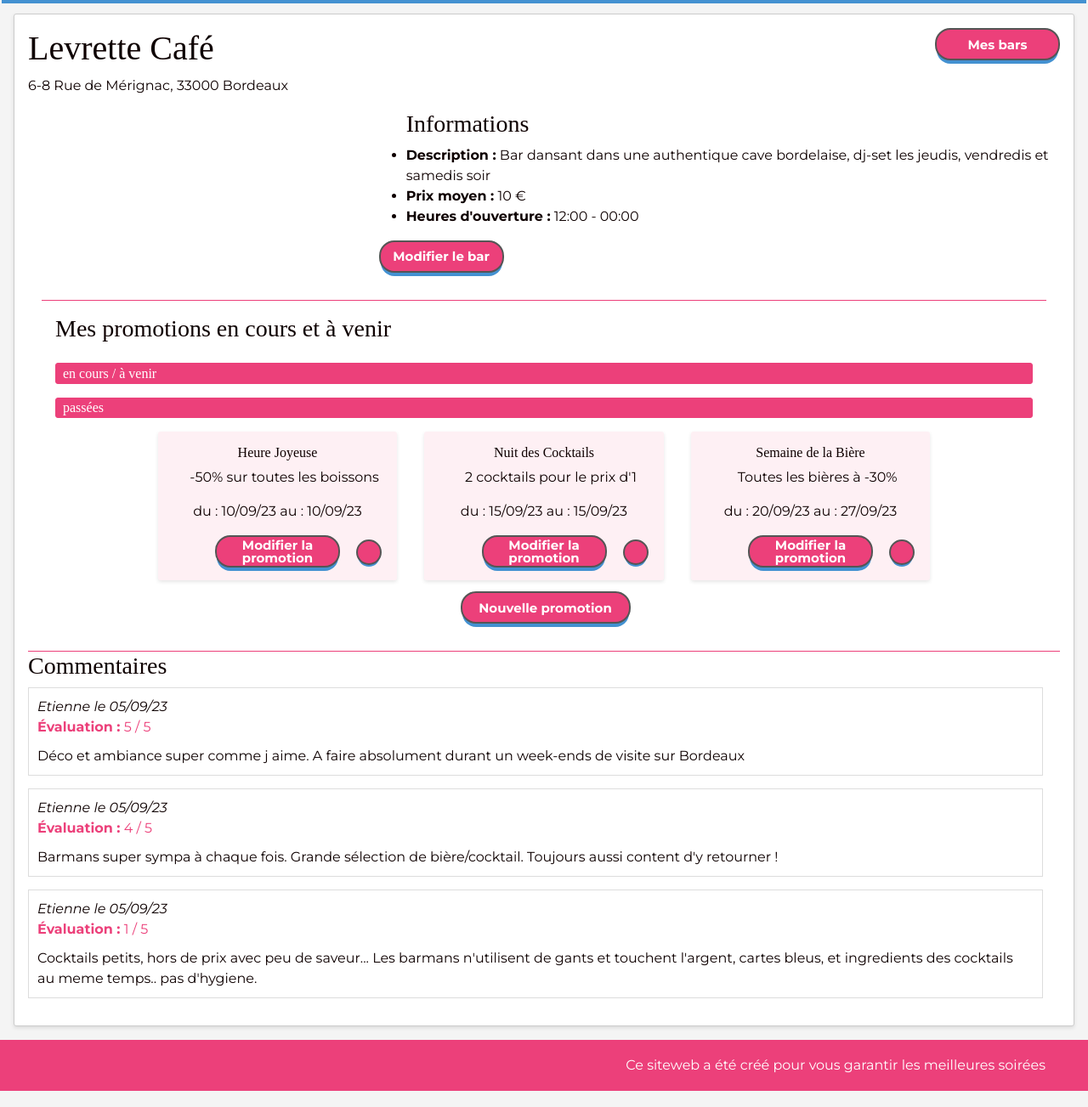
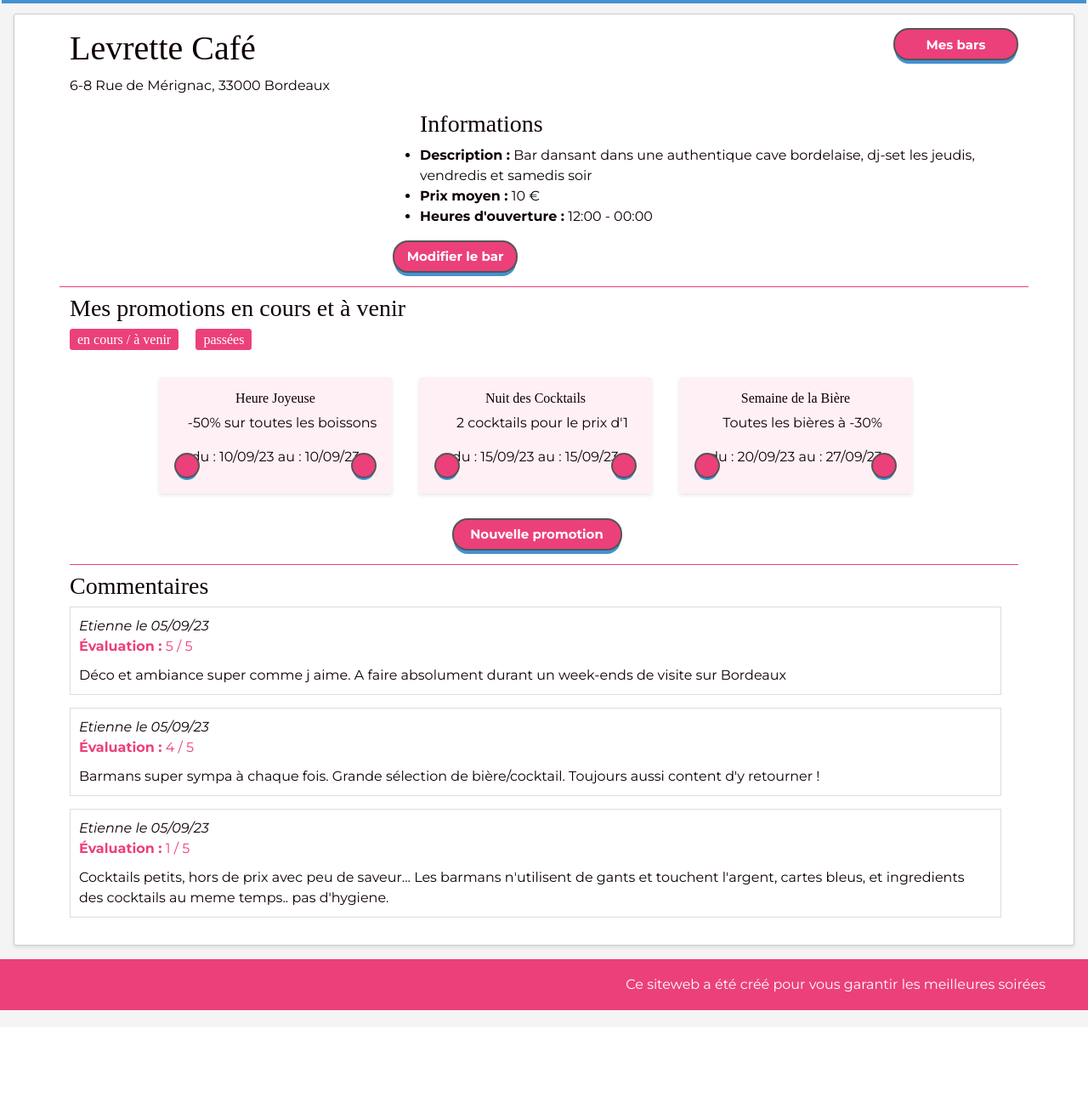
Before and after one commit to ElodieFaure/Boojee_Night, a Rails app: page /barman/bars/1 in a window 1280 px wide. Shown: the part 66-1369 px from the top of the page at 85% size. After the commit the page ends 1275 px from the top, so only its background shows below. Run offline with Rails 7, Linux system fonts and the light colour scheme; a user stored in the database is signed in; data comes from the database, SQL or seed files in the repository; style sheets or scripts are compiled from the project's sources; some libraries are stand-ins or nearby versions; some web fonts are replaced.

Commit message:
show barman bar updated

```diff
--- a/app/assets/stylesheets/components/_tooltip.scss
+++ b/app/assets/stylesheets/components/_tooltip.scss
@@ -29,3 +29,10 @@ progress::-webkit-progress-value {
   right: 20px;
 
 }
+
+.info-button {
+  position: absolute;
+  top: 10px;
+  right: 18px;
+
+}
--- a/app/assets/stylesheets/pages/_barman_bars_index.scss
+++ b/app/assets/stylesheets/pages/_barman_bars_index.scss
@@ -50,6 +50,32 @@
 }
 
 .button-card-barman-delete:hover {
+  box-shadow: 0 0 #fff;
+  transform: translateY(1px);
+}
+
+.button-card-barman-edit{
+  display: flex;
+  align-items: center;
+  justify-content: center;
+  line-height: 1;
+  text-decoration: none;
+  color: #ffffe0;
+  font-size: 15px;
+  border-radius: 18px;
+  height: 30px;
+  font-weight: bold;
+  border: 2px solid #555555;
+  transition: 0.3s;
+  box-shadow: 0px 4px 0px -2px rgba(67, 145, 209, 1);
+  background-color: #ec407a;
+  position: absolute;
+  left: 18px;
+  width: 30px;
+  bottom: 18px
+}
+
+.button-card-barman-edit:hover {
   box-shadow: 0 0 #fff;
   transform: translateY(1px);
 }
--- a/app/views/barman/bars/show.html.erb
+++ b/app/views/barman/bars/show.html.erb
@@ -1,4 +1,5 @@
 <div class="bar-card-show p-3 m-3">
+  <div class="container">
     <div class="row mb-3">
       <div class="title-button">
         <h1><%= @bar.name %></h1>
@@ -27,7 +28,6 @@
           <li><strong>Description :</strong> <%= @bar.description %></li>
           <li><strong>Prix moyen :</strong> <%= @bar.average_price %> €</li>
           <li><strong>Heures d'ouverture :</strong> <%= @bar.open_at.strftime("%H:%M") %> - <%= @bar.close_at.strftime("%H:%M") %></li>
-
         </ul>
           <button type="button" class="button" data-bs-toggle="modal" data-bs-target="#modify-form">
           Modifier le bar
@@ -73,19 +73,20 @@
           </div>
       </div>
     </div>
-
-  <div class="bar-info row justify-content-around m-3 p-3">
-    <ul><h3 class="aaa">Mes promotions en cours et à venir</h3></ul>
+    <div class="bar-info row justify-content-around">
+      <h3 class="mt-2">Mes promotions en cours et à venir</h3>
+      <div>
         <h6 class= "select-show" ><%= link_to 'en cours / à venir', :select => "upcoming" %></h6>
         <h6 class= "select-show" ><%= link_to 'passées', :select => "past" %></h6>
+      </div>
         <div class="d-flex justify-content-center">
             <% @promos.each do |promo| %>
-              <div class="promo-card mx-3">
+                <div class="promo-card m-3">
                   <div class="row">
                     <div class="col-2"></div>
                     <h6 class="col-8"><%= promo.name %></h6>
                     <div class="col-2 position-relative" data-controller="tooltip">
-                    <i class="fa-solid fa-circle-info fa-lg" style="color: #ec407a;" data-action="mouseover->tooltip#fire mouseout->tooltip#unfire">
+                      <i class="fa-solid fa-circle-info fa-lg info-button" style="color: #ec407a;" data-action="mouseover->tooltip#fire mouseout->tooltip#unfire">
                       </i>
                       <div class="my-tooltip position-absolute d-none" data-tooltip-target="card">
                           <h6>Réservations</h6>
@@ -99,8 +100,8 @@
                   <p>du : <%= promo.start_date.strftime("%d/%m/%y") %> au : <%= promo.end_date.strftime("%d/%m/%y") %></p>
                   <div class="mt-auto d-flex justify-content-center box-button">
 
-                <button type="button" class="button" data-bs-toggle="modal" data-bs-target="#edit-promotion<%= promo.id %>">
-                Modifier la promotion
+                  <button type="button" class="button button-card-barman-edit" data-bs-toggle="modal" data-bs-target="#edit-promotion<%= promo.id %>">
+                    <i class="fa-solid fa-pen" style="color: #ffffff;"></i>
                   </button>
 
                   <div class="modal fade" id="edit-promotion<%= promo.id %>" data-bs-backdrop="static" data-bs-keyboard="false" tabindex="-1" aria-labelledby="staticBackdropLabel" aria-hidden="true">
@@ -158,7 +159,7 @@
                 </div>
             <% end %>
         </div>
-    <button type="button" class="button-new-promotion" data-bs-toggle="modal" data-bs-target="#new-promotion">
+      <button type="button" class="button-new-promotion mb-3" data-bs-toggle="modal" data-bs-target="#new-promotion">
       Nouvelle promotion
       </button>
 
@@ -195,7 +196,7 @@
       </div>
     </div>
     <div class="bar-info">
-        <h3>Commentaires</h3>
+        <h3 class="mt-2">Commentaires</h3>
         <% if @bar.reviews.empty? %>
           <div class="d-flex justify-content-center align-items-center">
             <div class="promo-card mx-3 d-flex justify-content-center">
@@ -217,3 +218,4 @@
       </div>
     </div>
   </div>
+</div>
```
Also changed, not shown: app/views/bars/show.html.erb (indentation only). Lines whose indentation alone changed are shown as unchanged.
